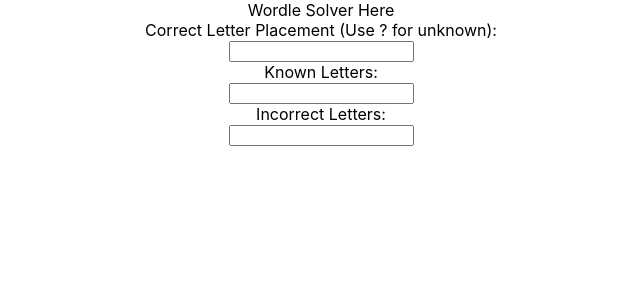
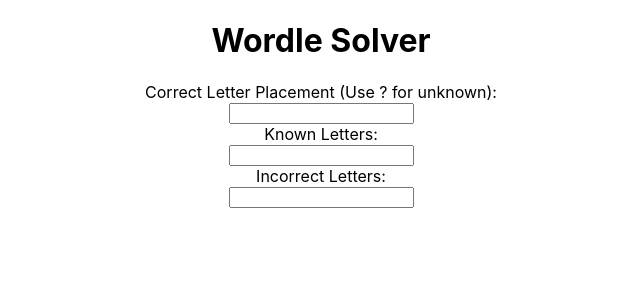
Before and after one commit to Khalil-Foulks/wordle_solver, a React (Create React App) app in the folder wordle_solver/: page / in a window 1280 px wide. Shown: the top 300 px of the page, without its empty margins (319-959 px from the left). Built offline with nearby package versions, Linux system fonts and the light colour scheme.

Commit message:
updated title

```diff
--- a/wordle_solver/src/App.js
+++ b/wordle_solver/src/App.js
@@ -4,7 +4,7 @@
 function App() {
   return (
     <div className="App">
-      Wordle Solver Here
+      <h1>Wordle Solver</h1>
       <InputForm/>
     </div>
   );
```
